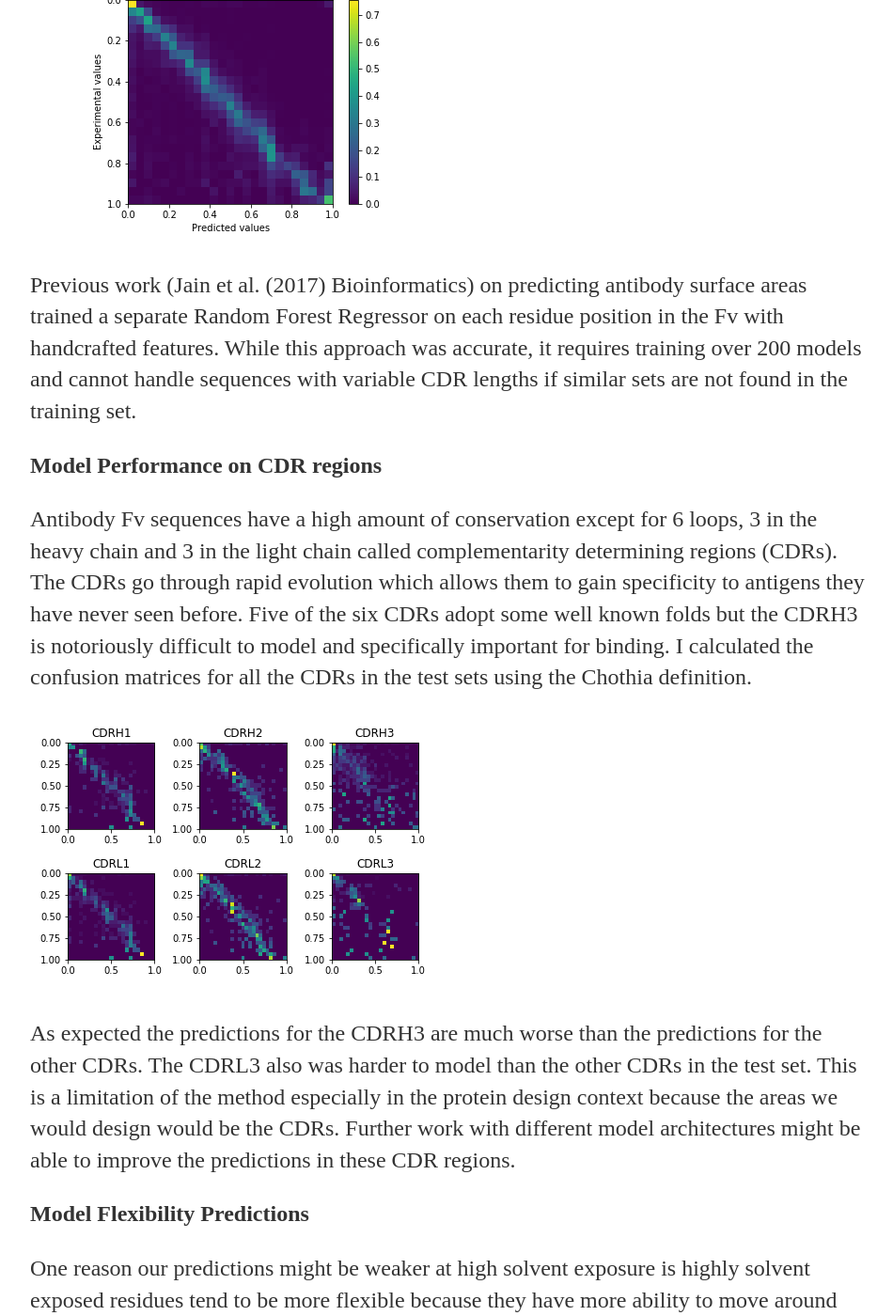
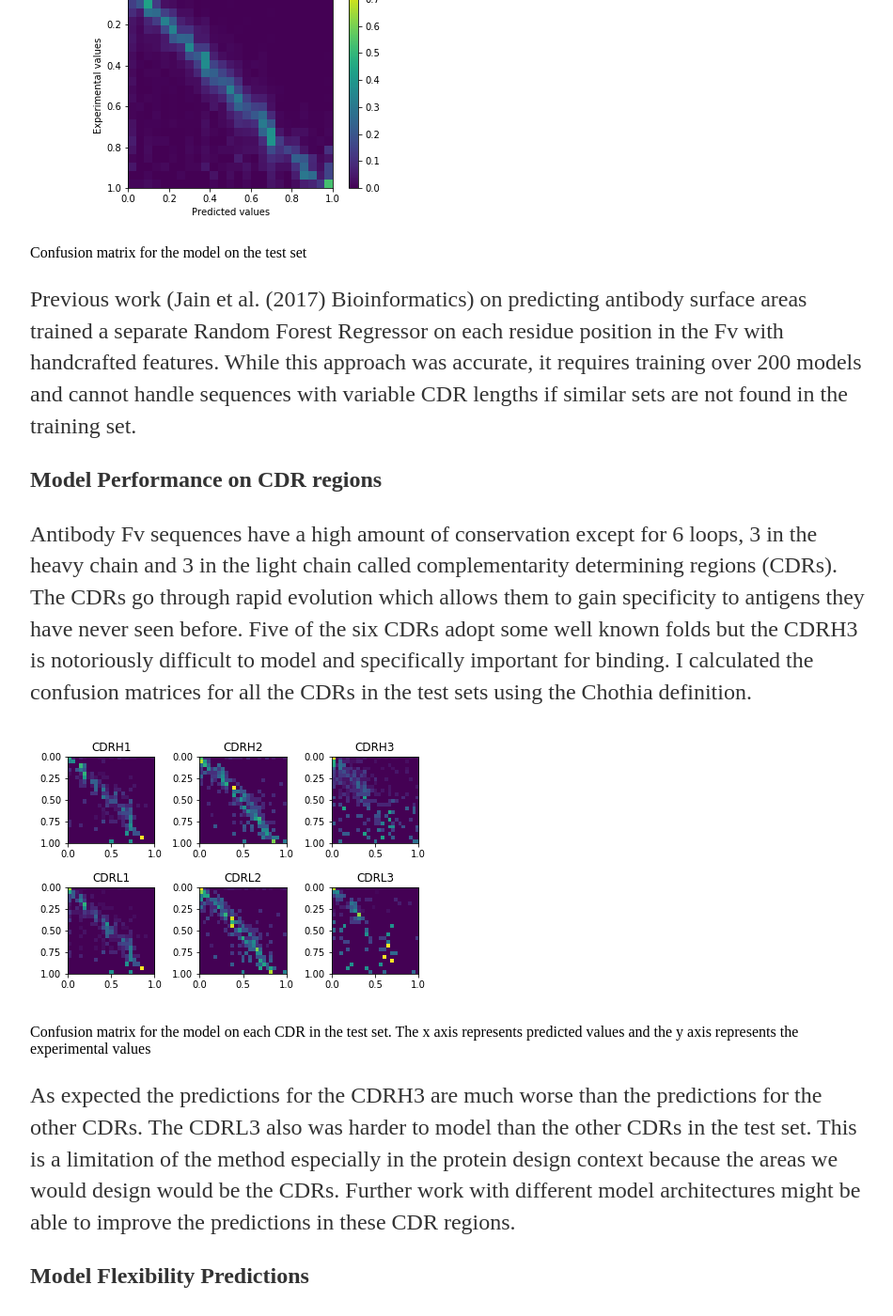
Before and after one commit to r-krishna/r-krishna.github.io, a Jekyll site: the page built from _posts/2021-05-27-resnet-antibody-surface.md, in a window 1280 px wide and 1400 px high, scrolled down 4501 px. Shown: the whole window at 94% size, without its empty margins (160-1110 px from the left). Built offline with Jekyll 4.4.1, drawn with Linux system fonts in a browser that asks for light colours; some of the changed text lies outside the part shown.

Commit message:
added styling

```diff
--- a/_posts/2021-05-27-resnet-antibody-surface.md
+++ b/_posts/2021-05-27-resnet-antibody-surface.md
@@ -18,7 +18,7 @@
 
 ![Antibody Surface](/images/5d71_surface.png)
 
-Image of an antibody Fv surface. We want to predict how much surface area each residue contributes to the entire surface.
+<caption>Image of an antibody Fv surface. We want to predict how much surface area each residue contributes to the entire surface. </caption>
 
 **Model Architecture**
 
@@ -34,14 +34,18 @@
 
 The model was trained for 30 epochs with a batch size of 4 and the epoch where the training and validation loss were closest was chosen for evaluation. The Adam optimizer was used with an initial learning rate of 0.01 and reduced when the model was plateuing. The outputs were normalized with the Softmax function and the bucket with the highest probability was chosen as the model prediction when evaluating the model against the experimental structures.
 
-![Train Loss](/images/train_loss.png)
+<img align="center" src="/images/train_loss.png">
+
+<caption>Training and validation loss during each training epoch</caption>
 
 This model was trained with vanilla pytorch on my personal AWS instance on a NVIDIA k80 GPU in about 17 minutes. Inference was also performed on the same machine. I have since migrated to using pytorch lightning for my training to avoid pytorch version and hardware dependency issues.
 
 **Overall Model Performance**
 The model had a 0.45 weighted average precision on the RosettaAntibody benchmark set. The model had significantly higher predictive power on buried positions than exposed positions.
 
-![Test Confusion](/images/test_confusion.png)
+<img align="center" src="/images/test_confusion.png">
+
+<caption>Confusion matrix for the model on the test set</caption>
 
 Previous work (Jain et al. (2017) Bioinformatics) on predicting antibody surface areas trained a separate Random Forest Regressor on each residue position in the Fv with handcrafted features. While this approach was accurate, it requires training over 200 models and cannot handle sequences with variable CDR lengths if similar sets are not found in the training set.
 
@@ -49,7 +53,9 @@
 
 Antibody Fv sequences have a high amount of conservation except for 6 loops, 3 in the heavy chain and 3 in the light chain called complementarity determining regions (CDRs). The CDRs go through rapid evolution which allows them to gain specificity to antigens they have never seen before. Five of the six CDRs adopt some well known folds but the CDRH3 is notoriously difficult to model and specifically important for binding. I calculated the confusion matrices for all the CDRs in the test sets using the Chothia definition.
 
-![CDR Confusion](/images/cdr_confusion.png)
+<img align="center" src="/images/cdr_confusion.png">
+
+<caption>Confusion matrix for the model on each CDR in the test set. The x axis represents predicted values and the y axis represents the experimental values</caption>
 
 As expected the predictions for the CDRH3 are much worse than the predictions for the other CDRs. The CDRL3 also was harder to model than the other CDRs in the test set. This is a limitation of the method especially in the protein design context because the areas we would design would be the CDRs. Further work with different model architectures might be able to improve the predictions in these CDR regions.
 
```
Also changed, not shown: images/flexibility.png.
